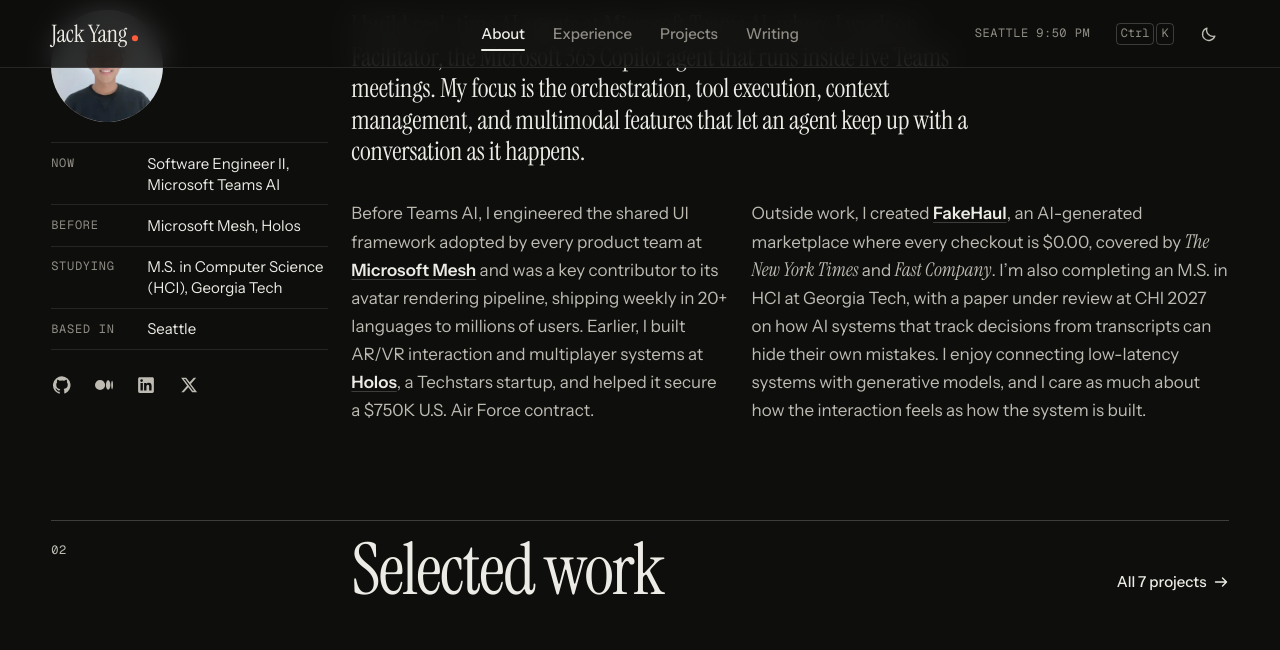
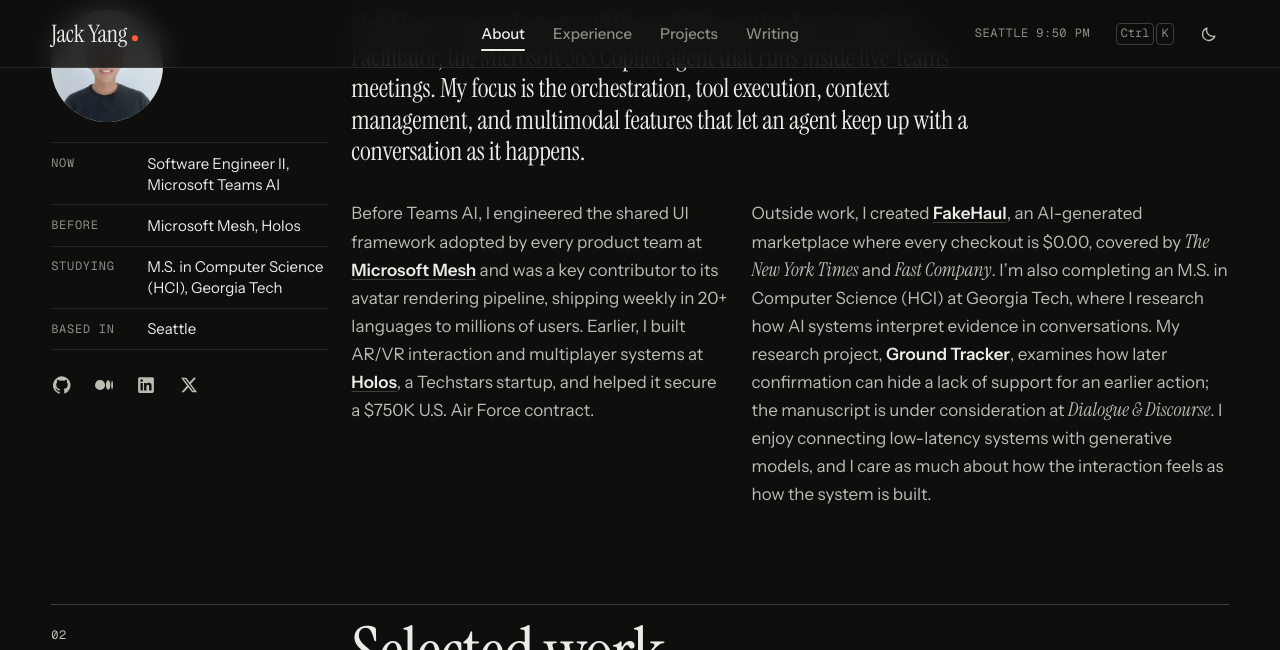
Before and after one commit to jackyangzzh/jackyang.io, a Jekyll site: the page built from index.md, in a window 1280 px wide and 900 px high, scrolled down 1120 px, cut to the strip 0-650 px from the top of the window. Built offline with Jekyll 4.4.1, drawn with Linux system fonts in a browser that asks for light colours; cached includes are drawn as plain includes; some of the changed text lies outside the part shown.

Commit message:
Add Georgia Tech HCI research experience and update manuscript status

```diff
--- a/_data/resume.yml
+++ b/_data/resume.yml
@@ -10,7 +10,7 @@
   summary: >
     I build real-time AI agents at [**Microsoft Teams AI**](https://www.microsoft.com/en-us/microsoft-teams/teams-ai){:target="_blank" rel="noopener noreferrer" .no-mark-external}, where I work on Facilitator, the Microsoft 365 Copilot agent that runs inside live Teams meetings. My focus is the orchestration, tool execution, context management, and multimodal features that let an agent keep up with a conversation as it happens. <br><br>
     Before Teams AI, I engineered the shared UI framework adopted by every product team at [**Microsoft Mesh**](/projects/mesh-avatars/) and was a key contributor to its avatar rendering pipeline, shipping weekly in 20+ languages to millions of users. Earlier, I built AR/VR interaction and multiplayer systems at [**Holos**](/projects/holos/), a Techstars startup, and helped it secure a $750K U.S. Air Force contract. <br><br>
-    Outside work, I created [**FakeHaul**](/projects/fakehaul/), an AI-generated marketplace where every checkout is $0.00, covered by *The New York Times* and *Fast Company*. I'm also completing an M.S. in HCI at Georgia Tech, with a paper under review at CHI 2027 on how AI systems that track decisions from transcripts can hide their own mistakes. I enjoy connecting low-latency systems with generative models, and I care as much about how the interaction feels as how the system is built.
+    Outside work, I created [**FakeHaul**](/projects/fakehaul/), an AI-generated marketplace where every checkout is $0.00, covered by *The New York Times* and *Fast Company*. I'm also completing an M.S. in Computer Science (HCI) at Georgia Tech, where I research how AI systems interpret evidence in conversations. My research project, **Ground Tracker**, examines how later confirmation can hide a lack of support for an earlier action; the manuscript is under consideration at *Dialogue & Discourse*. I enjoy connecting low-latency systems with generative models, and I care as much about how the interaction feels as how the system is built.
   location:
     city: "Seattle"
     countryCode: "US"
@@ -66,6 +66,14 @@
       - Built **core AR and VR training platform** capabilities, including hand tracking, gesture recognition, multiplayer networking, and 3D model ingestion workflows.
       - Worked with leadership on product and engineering execution, helping Holos secure a **$750K U.S. Air Force contract** and a place in **Techstars**.
 research:
+  - company: "Georgia Institute of Technology"
+    position: "HCI Researcher"
+    short: "Georgia Tech HCI"
+    website: "https://www.gatech.edu/"
+    highlights:
+      - Built **Ground Tracker**, a transcript-analysis system that separates language-model perception from deterministic grounding rules.
+      - Designed a **264-dialogue controlled benchmark** to study how later confirmation can obscure missing evidence at the time of an earlier action.
+      - "Authored *Preserving Action-Time Grounding Judgments in Transcript Trackers*; manuscript under consideration at **Dialogue & Discourse**."
   - company: "Kats Research Group"
     position: "XR Researcher"
     short: "Kats Group"
@@ -129,10 +137,6 @@
     publisher: "UC San Diego"
     website: "https://www.coursera.org/account/accomplishments/specialization/certificate/WRB5BFC3DYGD"
 publications:
-  - name: "Too Late to Rely: A Self-Concealing Failure in State-Only Transcript Grounding Trackers"
-    publisher: "CHI 2027 (under review)"
-    website: "/assets/files/too-late-to-rely.pdf"
-    summary: "Transcript-based trackers that keep only the latest state can hide their own failures: if someone acts on a decision before the conversation supports it, later agreement overwrites the warning that they acted too early. Used a 264-dialogue benchmark to show the failure and test an event-sourced record that preserves those warnings."
   - name: "Passive frequency conversion of ultraviolet images into the visible using perovskite nanocrystals"
     publisher: "Journal of Optics (IOP Publishing)"
     releaseDate: "2021-04-08"
--- a/_includes/entry.html
+++ b/_includes/entry.html
@@ -6,20 +6,26 @@
 {%- assign role = it.role | default: it.position | default: it.studyType -%}
 {%- assign id = it.short | slugify | prepend: "exp-" -%}
 {%- assign ongoing = false -%}{%- assign expected = false -%}
+{%- if it.startDate and it.startDate != "" -%}
 {%- if it.endDate == nil or it.endDate == "" -%}{%- assign ongoing = true -%}
 {%- else -%}{%- assign e = it.endDate | date: "%s" | plus: 0 -%}{%- if e > now -%}{%- assign expected = true -%}{%- endif -%}{%- endif -%}
+{%- endif -%}
 <li class="entry reveal{% if ongoing %} is-now{% endif %}" id="{{ id }}" data-entry="{{ id }}">
+  {%- if it.startDate or it.project %}
   <div class="entry__top">
+  {%- if it.startDate and it.startDate != "" %}
   <div class="entry__when mono">
     <time datetime="{{ it.startDate | date: '%Y-%m' }}">{{ it.startDate | date: "%b %Y" }}</time>
     <span aria-hidden="true">–</span><span class="sr-only">to</span>
     {% if ongoing %}<span>Present</span>{% else %}<time datetime="{{ it.endDate | date: '%Y-%m' }}">{{ it.endDate | date: "%b %Y" }}</time>{% endif %}
     {%- if ongoing %}<span class="tag tag--now"><i aria-hidden="true"></i>Now</span>{% elsif expected %}<span class="tag">Expected</span>{% endif %}
   </div>
+  {%- endif %}
   {%- if it.project %}
   <a class="qlink entry__case" href="{{ it.project | relative_url }}">Case study {% include icon.html name="arrow-r" px="14" %}</a>
   {%- endif %}
   </div>
+  {%- endif %}
   <div class="entry__who">
     <h{{ hl }} class="entry__org">{% if it.website and it.website != "" %}<a href="{{ it.website }}" rel="noopener">{{ org }}</a>{% else %}{{ org }}{% endif %}</h{{ hl }}>
     <div class="entry__role">{{ role }}</div>
--- a/_includes/timeline-lane.html
+++ b/_includes/timeline-lane.html
@@ -9,6 +9,7 @@
 {%- assign e0 = 0 -%}{%- assign e1 = 0 -%}{%- assign rows = 1 -%}
 {%- capture bars -%}
 {%- for it in items -%}
+  {%- if it.startDate == nil or it.startDate == "" -%}{%- continue -%}{%- endif -%}
   {%- assign s = it.startDate | date: "%s" | plus: 0 -%}
   {%- assign ongoing = false -%}
   {%- if it.endDate and it.endDate != "" -%}
--- a/_includes/timeline.html
+++ b/_includes/timeline.html
@@ -13,6 +13,7 @@
 {%- assign min_s = now -%}
 {%- assign max_e = now -%}
 {%- for it in all -%}
+  {%- if it.startDate == nil or it.startDate == "" -%}{%- continue -%}{%- endif -%}
   {%- assign s = it.startDate | date: "%s" | plus: 0 -%}
   {%- if s < min_s -%}{%- assign min_s = s -%}{%- endif -%}
   {%- if it.endDate and it.endDate != "" -%}
--- a/index.md
+++ b/index.md
@@ -47,14 +47,14 @@
 # _data/resume.yml, at the same claim level ("works on", "key contributor",
 # "under review"): no invented praise. The agent stays quiet through short
 # gaps and speaks only once the decision has been made and there's a real
-# pause, the timing his CHI paper is about. Durations are in seconds;
+# pause. Durations are in seconds;
 # `who: agent` is drawn in the signal colour.
 signal:
   label: >
     Illustration of a hiring conversation as an audio waveform. A hiring
     manager and an engineering lead discuss Jack Yang's work on Facilitator at
-    Microsoft Teams AI, his contributions to Microsoft Mesh, and his CHI 2027
-    paper under review. Once they decide to talk to him and there's a real
+    Microsoft Teams AI, his contributions to Microsoft Mesh, and his HCI research
+    at Georgia Tech. Once they decide to talk to him and there's a real
     pause, an AI agent notes the decision and the action item.
   caption: "An illustrated hiring sync: the agent waits for the decision, and a real pause, before it speaks."
   turns:
@@ -84,7 +84,7 @@
     - pause: 0.3
       text: "Gap · 0.3 s"
     - who: Eng lead
-      text: "A CHI 2027 paper under review, on how AI systems that track decisions can hide their own mistakes."
+      text: "HCI research at Georgia Tech: how later confirmation can hide a lack of support for an earlier action."
       dur: 5.6
     - pause: 0.5
       text: "Gap · 0.5 s: still no decision"
```
Also changed, not shown: 1 other file.
